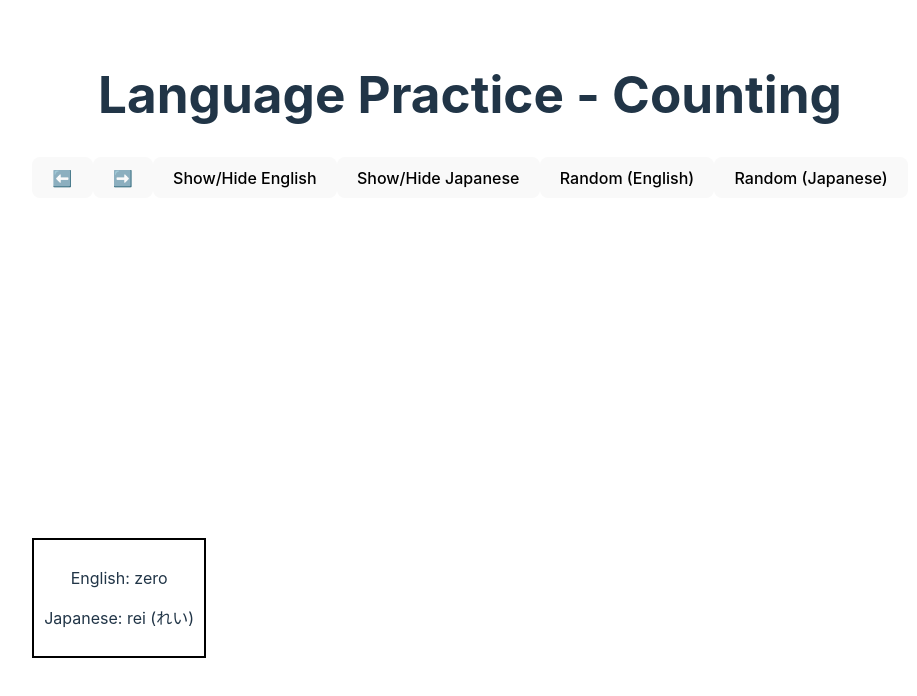
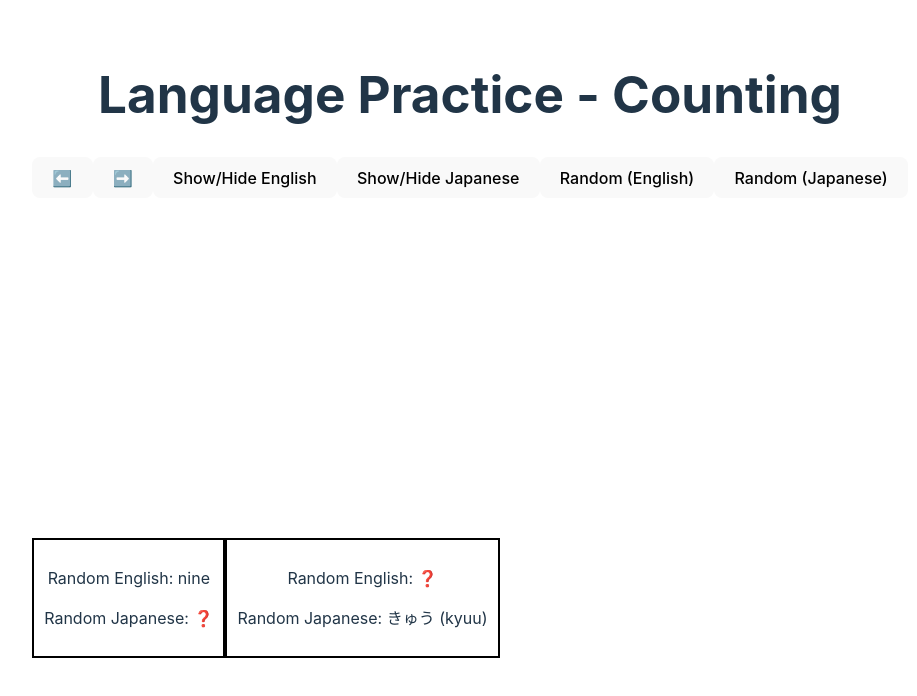
Before and after one commit to pamelaiman/number-translator, a React (Vite) app: page / in a window 1280 px wide. Shown: the top 696 px of the page, without its empty margins (170-1087 px from the left). Built offline with nearby package versions, Linux system fonts and the light colour scheme.

Commit message:
prototype

```diff
--- a/src/App.jsx
+++ b/src/App.jsx
@@ -20,7 +20,8 @@ function App() {
   const [count, setCount] = useState(0);
   const [showEnglish, setShowEnglish] = useState(true);
   const [showJapanese, setShowJapanese] = useState(true);
-  const [checkRandom, setCheckRandom] = useState(false);
+  const [englishCheckRandom, setEnglishCheckRandom] = useState(false);
+  const [japaneseCheckRandom, setJapaneseCheckRandom] = useState(false);
 
   const message = language(count, translations);
   const randomMessage = randomEnglish(translations);
@@ -35,6 +36,9 @@ function App() {
   }
 
   function previousNumber() {
+    setEnglishCheckRandom(false);
+    setJapaneseCheckRandom(false);
+
     if (count >= 1) {
       setCount((count) => count - 1);
     } else {
@@ -43,20 +47,33 @@ function App() {
   }
 
   function nextNumber() {
+    setEnglishCheckRandom(false);
+    setJapaneseCheckRandom(false);
+
     if (count !== 10) {
       setCount((count) => count + 1);
     }
   }
 
-  function randomCheck() {
-    setCheckRandom(!checkRandom);
+  function randomEnglishCheck() {
+    setEnglishCheckRandom(!englishCheckRandom);
+  }
+
+  function randomJapaneseCheck() {
+    setJapaneseCheckRandom(!japaneseCheckRandom);
   }
 
   function showEnglishOnScreen() {
+    setEnglishCheckRandom(false);
+    setJapaneseCheckRandom(false);
+
     setShowEnglish(!showEnglish);
   }
 
   function showJapaneseOnScreen() {
+    setEnglishCheckRandom(false);
+    setJapaneseCheckRandom(false);
+
     setShowJapanese(!showJapanese);
   }
 
@@ -76,13 +93,28 @@ function App() {
         buttonText={"Show/Hide Japanese"}
       />
 
-      <Button callbackFn={randomCheck} buttonText={"Random (English)"} />
-      <Button callbackFn={randomCheck} buttonText={"Random (Japanese)"} />
+      <Button callbackFn={randomEnglishCheck} buttonText={"Random (English)"} />
+      <Button
+        callbackFn={randomJapaneseCheck}
+        buttonText={"Random (Japanese)"}
+      />
 
       <body>
-        {checkRandom ? (
+        {randomEnglishCheck ? (
           <div style={{ border: "solid black 2px", padding: 10 }}>
             <p>Random English: {randomMessage.english}</p>
+            <p>Random Japanese: ❓</p>
+          </div>
+        ) : (
+          <div style={{ border: "solid black 2px", padding: 10 }}>
+            {showEnglish ? <p>English: {message.english}</p> : "❓"}
+            {showJapanese ? <p>Japanese: {message.japanese}</p> : "❓"}
+          </div>
+        )}
+
+        {randomJapaneseCheck ? (
+          <div style={{ border: "solid black 2px", padding: 10 }}>
+            <p>Random English: ❓</p>
             <p>Random Japanese: {randomMessage.japanese}</p>
           </div>
         ) : (
```
